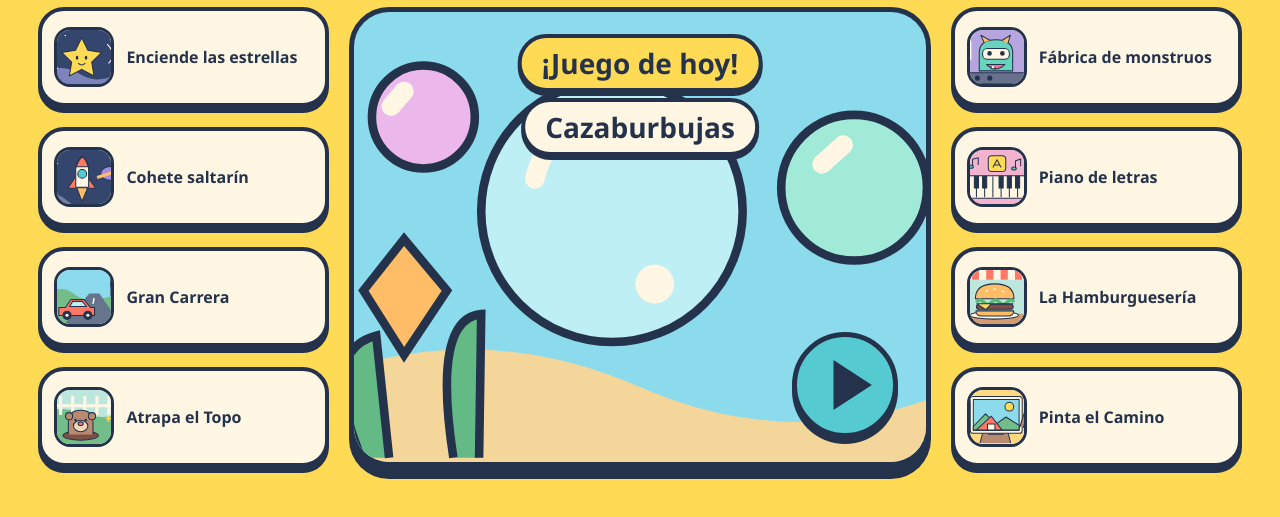
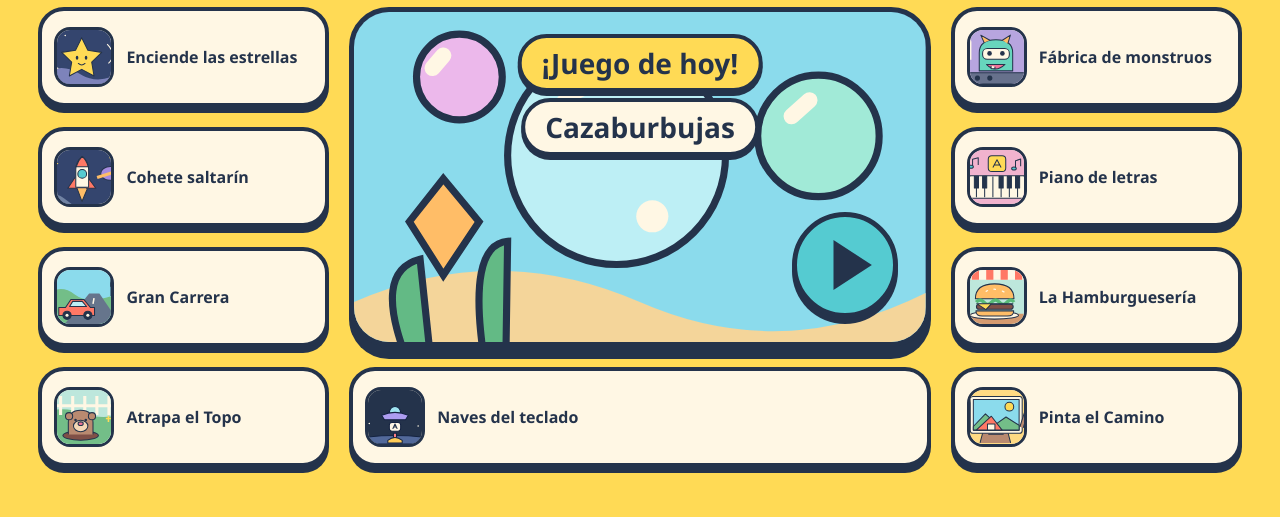
Before and after one commit to alvarolongoria/juegos-profe-alvaro, a website: page index.html in a window 1280 px wide. Shown: the part 179-696 px from the top of the page. Drawn offline with Linux system fonts and the light colour scheme.

Commit message:
feat(portal): add Naves del teclado card and fit ten games on one screen

```diff
--- a/index.html
+++ b/index.html
@@ -21,9 +21,10 @@
     .card:active { transform: translateY(5px); }
     .card:focus-visible { outline: 5px solid #24334b; outline-offset: 4px; }
 
-    /* Game of the day: one big card in the middle, four small cards on each side. */
+    /* Game of the day: one big card in the middle, three small cards on each side
+       and the last three in a row below, so every card keeps its 100px height. */
     .games.has-today { grid-template-columns: minmax(0, 1fr) minmax(0, 2fr) minmax(0, 1fr); grid-auto-rows: 100px; }
-    .card.today { grid-column: 2; grid-row: 1 / span 4; display: block; padding: 0; overflow: hidden; border-width: 5px; border-radius: 40px; box-shadow: 0 12px #24334b; background: #34456e; }
+    .card.today { grid-column: 2; grid-row: 1 / span 3; display: block; padding: 0; overflow: hidden; border-width: 5px; border-radius: 40px; box-shadow: 0 12px #24334b; background: #34456e; }
     .card.today svg { width: 100%; height: 100%; border: 0; border-radius: 0; }
     .card.today .label { position: absolute; top: 86px; left: 50%; transform: translateX(-50%); padding: 6px 20px; border: 4px solid #24334b; border-radius: 30px; background: #fff7e4; box-shadow: 0 4px #24334b; font-size: 28px; font-weight: 800; white-space: nowrap; }
     .card.today::before { content: "¡Juego de hoy!"; position: absolute; z-index: 1; top: 22px; left: 50%; transform: translateX(-50%); padding: 6px 20px; border: 4px solid #24334b; border-radius: 30px; background: #ffda55; box-shadow: 0 4px #24334b; font-size: 28px; font-weight: 800; white-space: nowrap; }
@@ -117,6 +118,14 @@
       </svg>
     <span class="label" aria-hidden="true">Atrapa el Topo</span>
     </a>
+    <a class="card" href="juegos/teclado.html" aria-label="Naves del teclado">
+      <svg viewBox="0 0 320 210" preserveAspectRatio="xMidYMid slice" aria-hidden="true" focusable="false">
+        <path fill="#24334b" d="M0 0h320v210H0z"/><g fill="#fff7e4"><circle cx="40" cy="34" r="4"/><circle cx="280" cy="52" r="4"/><circle cx="250" cy="140" r="3"/><circle cx="60" cy="130" r="3"/></g>
+        <g stroke="#142341" stroke-width="4" stroke-linejoin="round"><g transform="translate(0 46)"><path fill="#9fe3f0" d="M160 18c-14 0-22 13-22 26h44c0-13-8-26-22-26z"/><path fill="#ad9df0" d="M108 52q52-22 104 0l-11 18h-82z"/><rect x="138" y="80" width="44" height="34" rx="10" fill="#fff7e4"/></g><path fill="#52699a" d="M0 190q160-26 320 0v20H0z"/><path fill="#fb7d83" d="M154 168h12v22h-12z"/><path fill="#ffcc58" d="M132 206v-10q28-22 56 0v10z"/></g>
+        <path d="M152 150l8-18 8 18m-12-6h8" fill="none" stroke="#24334b" stroke-width="4" stroke-linecap="round" stroke-linejoin="round"/>
+      </svg>
+    <span class="label" aria-hidden="true">Naves del teclado</span>
+    </a>
     <a class="card" href="juegos/pinta.html" aria-label="Pinta el Camino">
       <svg viewBox="0 0 320 210" preserveAspectRatio="xMidYMid slice" aria-hidden="true" focusable="false">
         <path fill="#ffda83" d="M0 0h320v210H0z"/><g stroke="#24334b" stroke-width="4" stroke-linejoin="round"><path fill="#b98a70" d="m94 206 42-157h37l40 157m-87-34h60"/><rect x="56" y="25" width="202" height="143" rx="10" fill="#fff7e4"/><path fill="#8bdbec" d="M68 37h178v119H68z"/><path fill="#73be88" d="m68 142 47-49 42 39 38-27 51 32v19H68z"/><circle cx="208" cy="65" r="17" fill="#ffda55"/><path d="m79 156 59-54 42 54z" fill="#ff7865"/><path d="M123 132h29v24h-29z" fill="#fff7e4"/><path d="m249 143 24-75 12 4-23 75" fill="#b98a70"/><path d="m273 68 3-25q28 10 9 29z" fill="#55cbd1"/></g>
```
Also changed, not shown: tests/test-portal.js (+4 -4 lines), tests/test-ui.js (+3 -3 lines).
